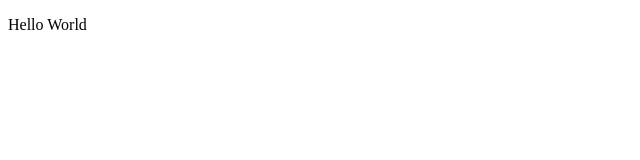
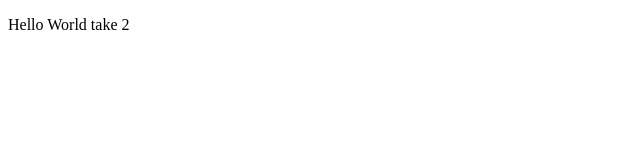
Before and after one commit to bmerrill2/newForm, a plain HTML site: page index.html in a window 1280 px wide. Shown: the full height of the page, 0-640 px from the left. Drawn offline with Linux system fonts and the light colour scheme.

Commit message:
Testing pages

```diff
--- a/index.html
+++ b/index.html
@@ -7,7 +7,7 @@
 </head>
 
 <body>
-    <p>Hello World</p>
+    <p>Hello World take 2</p>
 </body>
 </html>
 <meta name="viewport" content="width=device-width, initial-scale=1.0"><link rel="stylesheet" href=""><style></style><script src=""></script><script></script>
```
